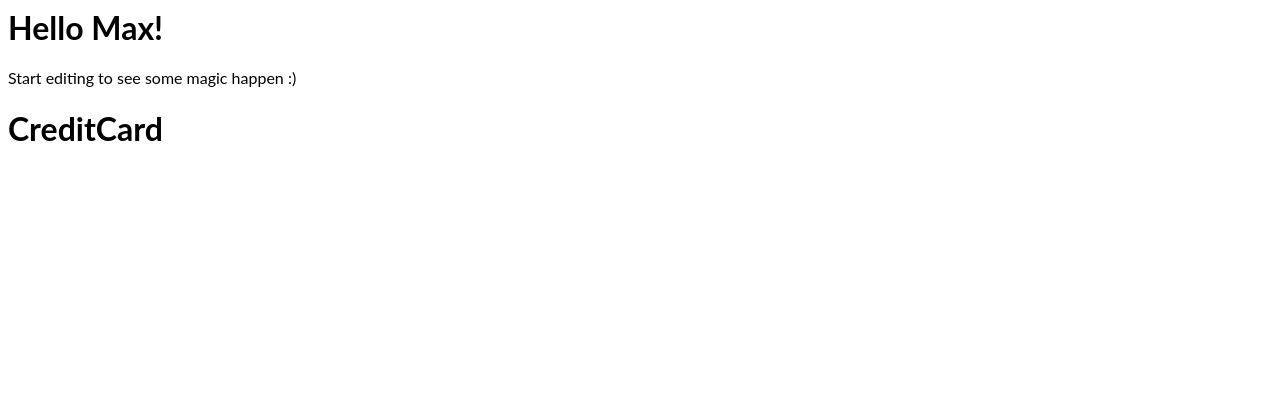
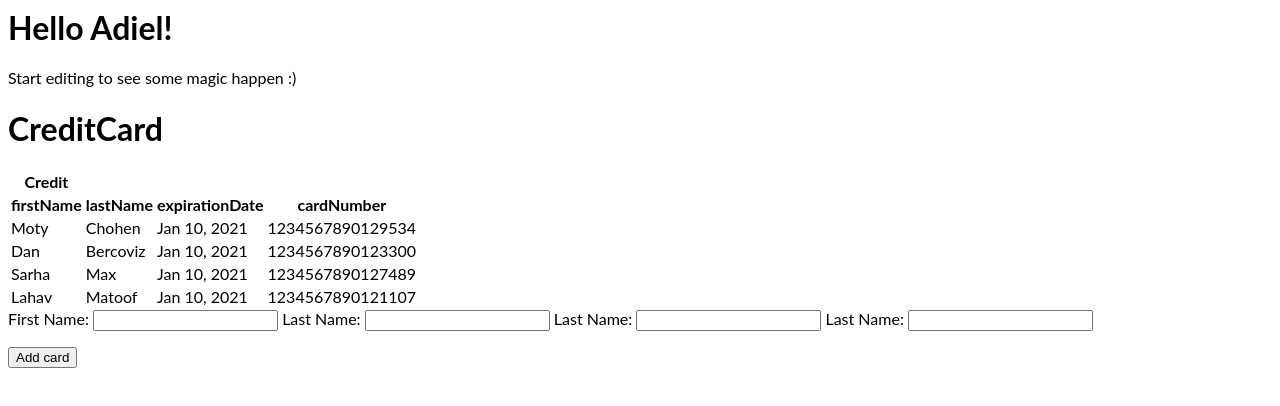
Before and after one commit to maxdevbp/angular-max-credit-club, an Angular app: page / in a window 1280 px wide. Shown: the top 406 px of the page. Built offline with nearby package versions, Linux system fonts and the light colour scheme.

Commit message:
5 files modified

```diff
--- a/src/app/app.component.ts
+++ b/src/app/app.component.ts
@@ -6,5 +6,5 @@ import { Component } from '@angular/core';
   styleUrls: [ './app.component.css' ]
 })
 export class AppComponent  {
-  name = 'Max';
+  name = 'Adiel';
 }
--- a/src/app/app.module.ts
+++ b/src/app/app.module.ts
@@ -6,9 +6,10 @@ import { AppComponent } from './app.component';
 import { HelloComponent } from './hello.component';
 import { CreditCardComponent } from './credit-card/credit-card.component';
 import { CreditCardService } from './credit-card/credit-card.service';
+import { ReactiveFormsModule } from '@angular/forms';
 
 @NgModule({
-  imports:      [ BrowserModule, FormsModule ],
+  imports:      [ BrowserModule, FormsModule,ReactiveFormsModule],
   declarations: [ AppComponent, HelloComponent, CreditCardComponent ],
   bootstrap:    [ AppComponent ],
   providers: [CreditCardService]
--- a/src/app/credit-card/credit-card.component.html
+++ b/src/app/credit-card/credit-card.component.html
@@ -1 +1,52 @@
 <h1>CreditCard</h1>
+{{creditCards}}
+<table>
+<thead>
+<th>Credit</th>
+
+
+</thead>
+  <tbody>
+    <th>firstName</th>
+    <th>lastName</th>
+    <th>expirationDate</th>
+    <th>cardNumber</th>
+  <tr *ngFor="let credit of credits">
+    <td>{{credit.firstName}}</td>
+    <td>{{credit.lastName}}</td>
+    <td>{{credit.expirationDate | date  }}</td>
+      <td>{{credit.cardNumber}}</td>
+  </tr>
+</tbody>
+</table>
+
+
+
+<div>
+
+<form [formGroup]="profileForm">
+
+  <label>
+    First Name:
+    <input type="text" formControlName="firstName">
+  </label>
+
+  <label>
+    Last Name:
+    <input type="text" formControlName="lastName">
+  </label>
+    <label>
+    Last Name:
+    <input type="text" formControlName="expirationDate">
+  </label>
+    <label>
+    Last Name:
+    <input type="text" formControlName="cardNumber">
+  </label>
+  <p>
+  <button (click)="addCard()">Add card</button>
+</p>
+
+</form>
+
+</div>
--- a/src/app/credit-card/credit-card.component.ts
+++ b/src/app/credit-card/credit-card.component.ts
@@ -1,6 +1,6 @@
 import { Component, OnInit } from '@angular/core';
 import {CreditCardService} from './credit-card.service'
-
+import { FormGroup, FormControl } from '@angular/forms';
 @Component({
   selector: 'app-credit-card',
   templateUrl: './credit-card.component.html',
@@ -8,10 +8,33 @@ import {CreditCardService} from './credit-card.service'
   providers:[CreditCardService]
 })
 export class CreditCardComponent implements OnInit {
+  credits :any;
+  profileForm : FormGroup;
+  newCard = {};
+  constructor(public service: CreditCardService) {
 
-  constructor(public service: CreditCardService) { }
+  }
 
   ngOnInit() {
+    this.service.getCreditCards().subscribe((data)=>{
+         this.credits = data;
+    });
+
+    this.profileForm = new FormGroup({
+      firstName: new FormControl(''),
+      lastName: new FormControl(''),
+      expirationDate: new FormControl(''),
+      cardNumber: new FormControl(''),
+
+
+  });
+
+
   }
 
+addCard() {
+  console.log(this.profileForm.value)
+  this.profileForm.value;
 }
+
+}
--- a/src/app/credit-card/credit-card.service.ts
+++ b/src/app/credit-card/credit-card.service.ts
@@ -47,6 +47,7 @@ public creditCards$ = new Observable<ICreditCard[]>((observer)=> {
    * For test, fake HTTP Request
    */
 public getCreditCards(){
+  // replace this.http.get('someurl');
   return this.creditCards$;
 }
 }
```
